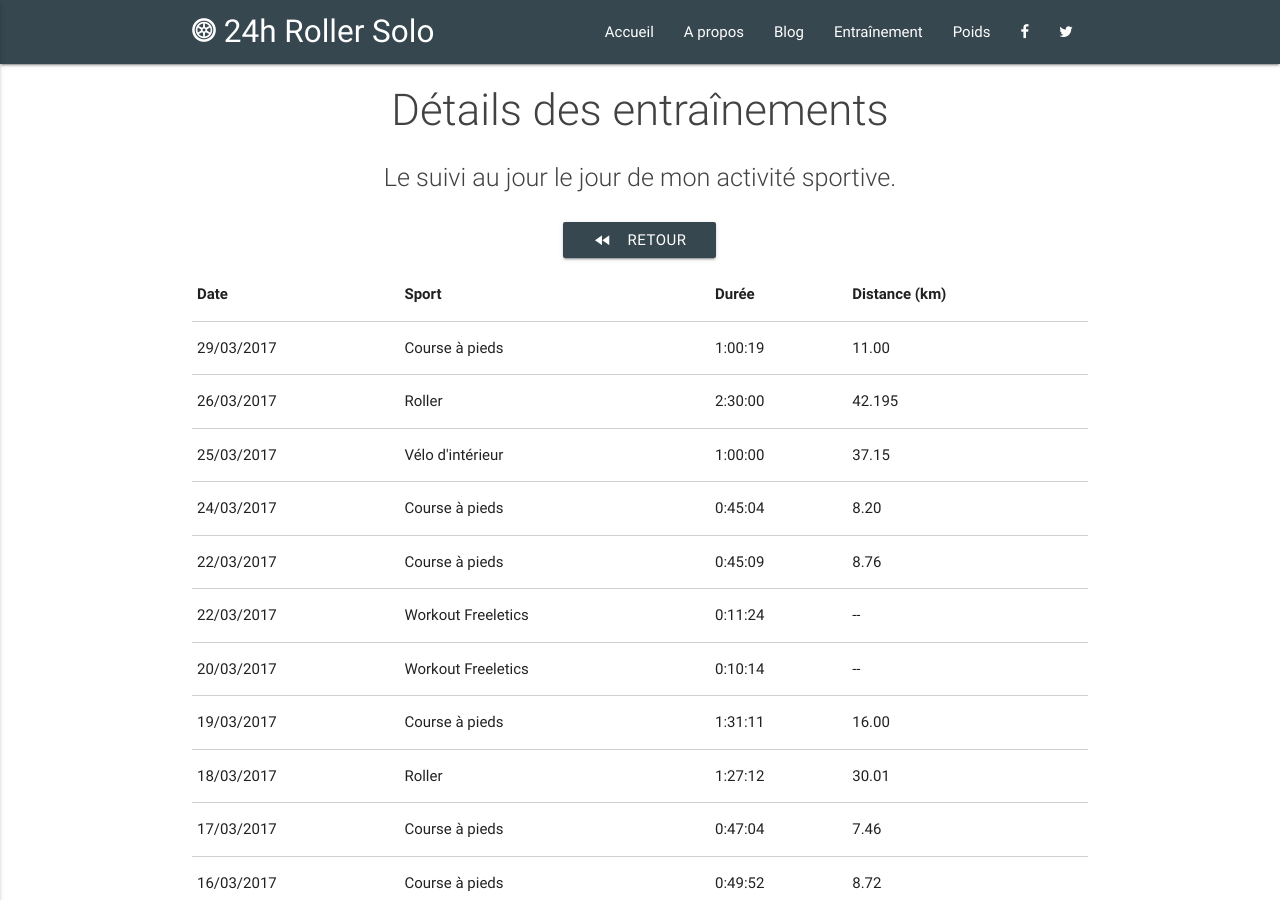
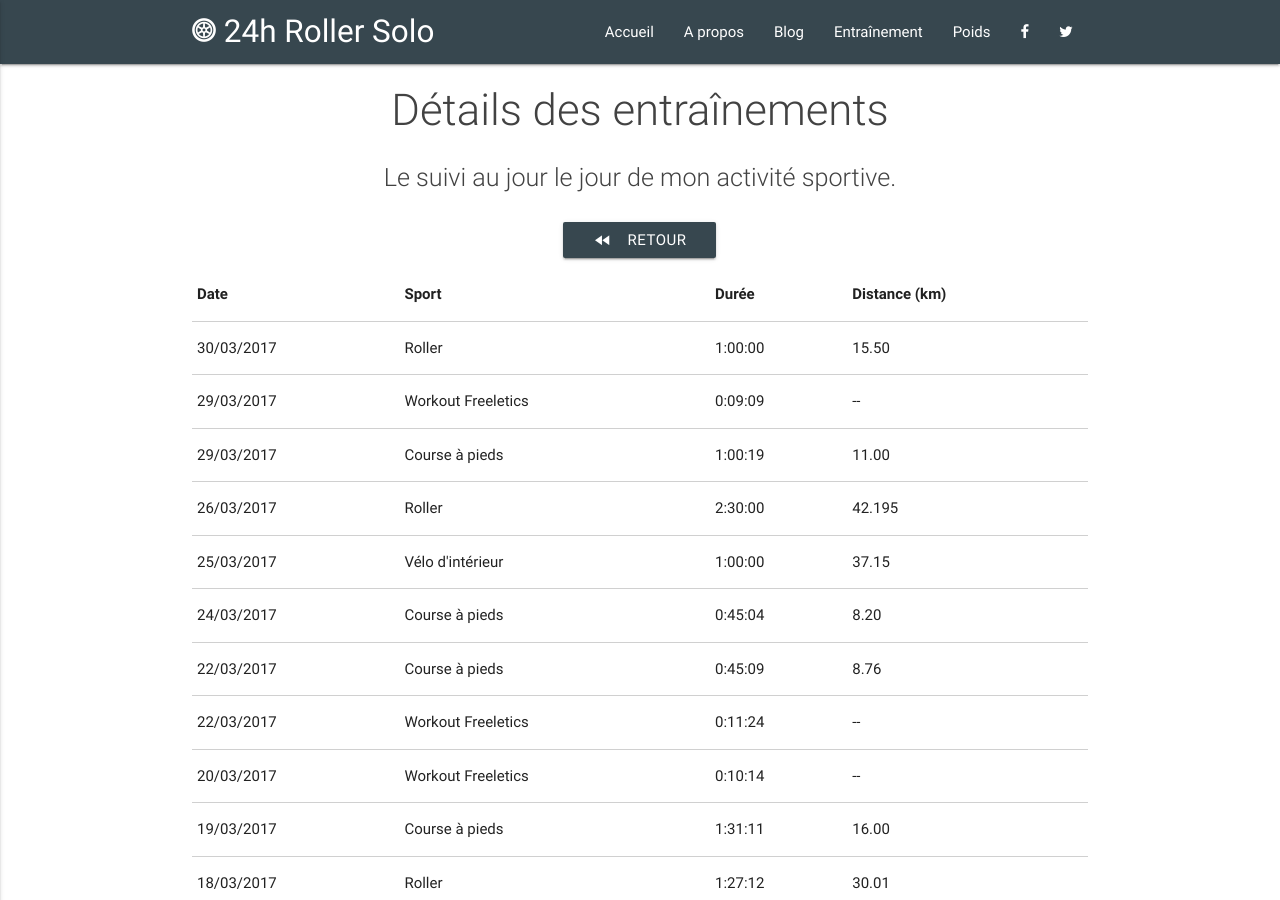
Before and after one commit to 24hRollerSolo/24hRollerSolo.github.io, a Jekyll site: the page built from training/details.html, in a window 1280 px wide and 900 px high. Built offline with Jekyll 4.4.1, drawn with Linux system fonts in a browser that asks for light colours.

Commit message:
Add 2017-03-29 workout and 2017-03-30 roller skating

```diff
--- a/_data/sports.json
+++ b/_data/sports.json
@@ -1,4 +1,6 @@
 [
+  {"date": "2017-03-30", "type": "ROLLER", "distance": "15.50", "duration": "1:00:00"},
+  {"date": "2017-03-29", "type": "WORKOUT", "program": "W11-01 | FORCE + 1/5 MORPHEUS Standard", "duration": "0:09:09"},
   {"date": "2017-03-29", "type": "RUNNING", "distance": "11.00", "duration": "1:00:19"},
   {"date": "2017-03-26", "type": "ROLLER", "distance": "42.195", "duration": "2:30:00"},
   {"date": "2017-03-25", "type": "BIKE_INDOOR", "distance": "37.15", "duration": "1:00:00", "program": "9"},
```
